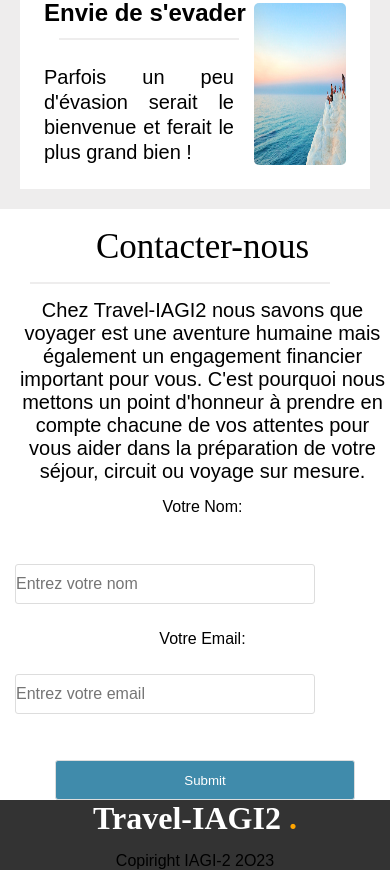
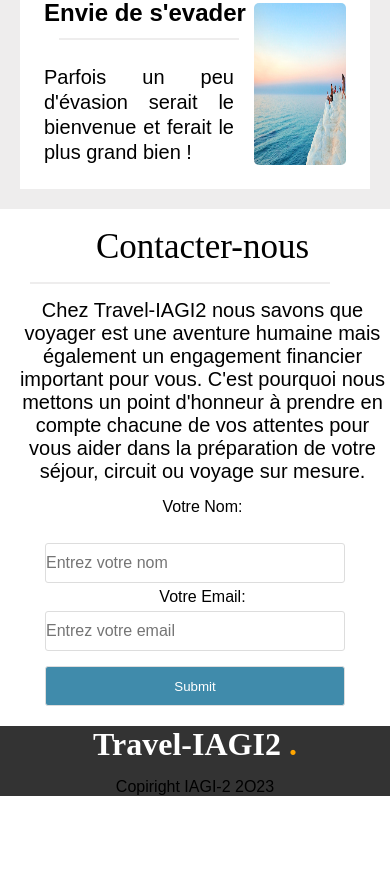
Before and after one commit to ouiammtn/atelier2, a plain HTML site: page index.html in a window 390 px wide. Shown: the part 3130-4000 px from the top of the page. After the commit the page ends 3926 px from the top, so only its background shows below. Drawn offline with Linux system fonts and the light colour scheme.

Commit message:
Update travel.css

```diff
--- a/travel.css
+++ b/travel.css
@@ -338,9 +338,13 @@ footer p{
         width: 300px;
        }
     #submit{
-        margin-left: 40px;
-        margin-top: 20px;
+        margin-left: 30px;
+        margin-bottom: 20px;
+        margin-top: 10px;
 
+    }
+    #nom{
+        margin-top: -10px;
     }
     #email{
         margin-left: -20px;
@@ -349,11 +353,14 @@ footer p{
         text-align: center;
         display: block;
     }
+    input{
+        margin-left: 30px;
+    }
     form {
         display: grid;
         grid-template-columns: 1fr;
         grid-template-rows: repeat(2, 1fr);
         grid-column-gap: 0px;
-        grid-row-gap: 26px;
+        grid-row-gap: 5px;
     }
 }
```
